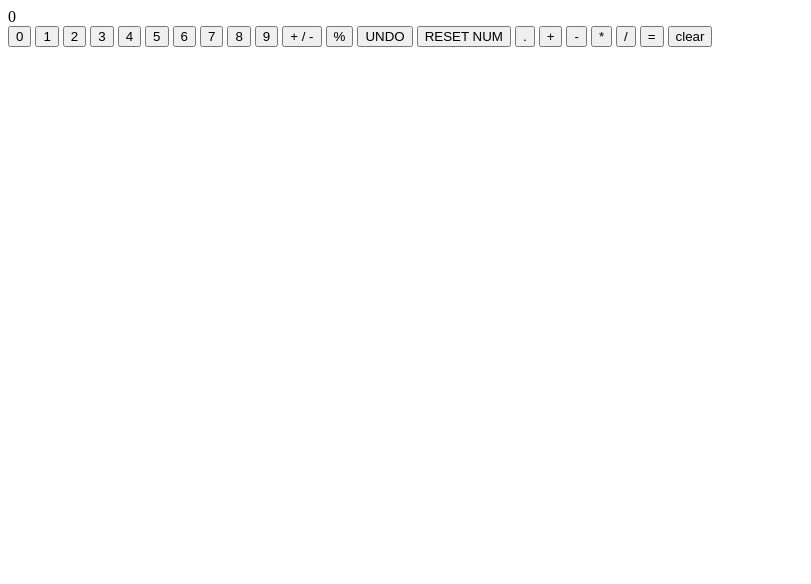
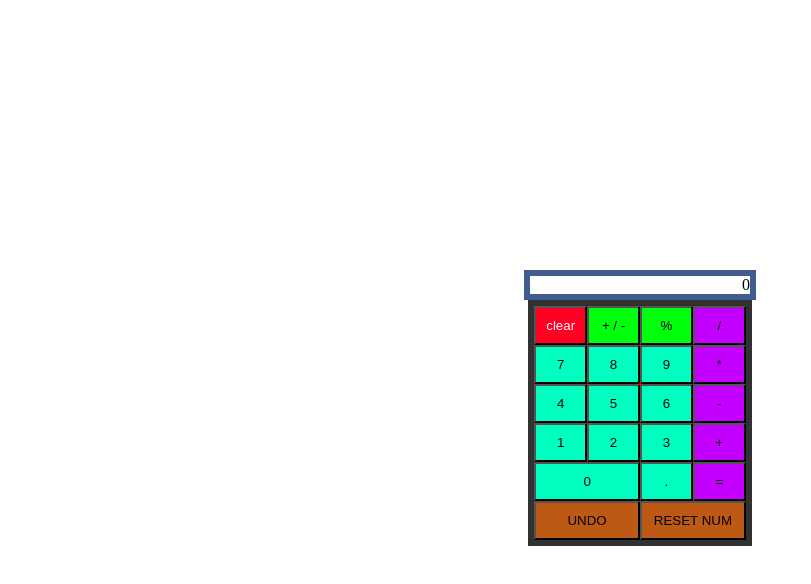
Before and after one commit to accountexeregister/Calculator, a plain HTML site: page index.html in a window 1280 px wide. Shown: the whole page, without its empty margins (0-811 px from the left). Drawn offline with Linux system fonts and the light colour scheme.

Commit message:
Makes = do nothing if pressed more than once

```diff
--- a/css/styles.css
+++ b/css/styles.css
@@ -0,0 +1,145 @@
+* {
+    box-sizing: border-box;
+}
+
+.container {
+    height: 100vh;
+    display: flex;
+    flex-direction: column;
+    justify-content: center;
+    align-items: center;
+    /*border: 15px solid rgba(0, 0, 0, 0.808);
+    */
+}
+
+.display {
+    /*
+    border-top: 6px solid rgba(0, 0, 0, 0.808);
+    border-left: 6px solid rgba(0, 0, 0, 0.808);
+    border-right: 6px solid rgba(0, 0, 0, 0.808);
+    */
+    border: 6px solid rgb(63, 94, 141);
+    text-align: right;
+    flex: 0;
+}
+
+.input-container {
+    display: grid;
+    grid-template-columns: 1fr 1fr 1fr 1fr;
+    grid-template-areas:
+        "clear inverse-sign apply-percent divide"
+        "b7 b8 b9 multiplyArea"
+        "b4 b5 b6 subtractArea"
+        "b1 b2 b3 addArea"
+        "b0 b0 dotArea operate"
+        "undo undo reset reset";
+    border: 6px solid rgba(0, 0, 0, 0.808);
+    flex: 0;
+}
+
+
+button {
+    padding: 10px;
+}
+
+.number {
+    background-color: rgb(0, 255, 191);
+}
+
+.operation {
+    background-color: rgb(195, 0, 255);
+}
+
+.backtrack {
+    background-color: rgb(189, 88, 21);
+}
+
+.special {
+    background-color: rgb(0, 255, 13);
+}
+
+.b0 {
+    grid-area: b0;
+}
+
+.b1 {
+    grid-area: b1;
+}
+
+.b2 {
+    grid-area: b2;
+}
+
+.b3 {
+    grid-area: b3;
+}
+
+.b4 {
+    grid-area: b4;
+}
+
+.b5 {
+    grid-area: b5;
+}
+
+.b6 {
+    grid-area: b6;
+}
+
+.b7 {
+    grid-area: b7;
+}
+
+.b8 {
+    grid-area: b8;
+}
+
+.b9 {
+    grid-area: b9;
+}
+
+.inverse-sign {
+    grid-area: inverse-sign;
+}
+
+.apply-percent {
+    grid-area: apply-percent;
+}
+
+.undo {
+    grid-area: undo;
+}
+
+.reset {
+    grid-area: reset;
+}
+
+.dot {
+    grid-area: dotArea;
+}
+
+.add {
+    grid-area: addArea;
+}
+
+.subtract {
+    grid-area: subtractArea;
+}
+
+.multiply {
+    grid-area: multiplyArea;
+}
+
+.divide {
+    grid-area: divide;
+}
+
+.operate {
+    grid-area: operate;
+}
+
+.clear {
+    grid-area: clear;
+    background-color: rgb(255, 0, 34);
+    color: white;
+}
--- a/index.html
+++ b/index.html
@@ -7,29 +7,31 @@
         <script src="js/script.js" defer></script>
     </head>
     <body>
+     <div class="container">
         <div class="display"></div>
         <div class="input-container">
-            <button type="button" data-key="48" class="b0">0</button>
-            <button type="button" data-key="49" class="b1">1</button>
-            <button type="button" data-key="50" class="b2">2</button>
-            <button type="button" data-key="51" class="b3">3</button>
-            <button type="button" data-key="52" class="b4">4</button>
-            <button type="button" data-key="53" class="b5">5</button>
-            <button type="button" data-key="54" class="b6">6</button>
-            <button type="button" data-key="55" class="b7">7</button>
-            <button type="button" data-key="56" class="b8">8</button>
-            <button type="button" data-key="57" class="b9">9</button>
-            <button type="button" data-key="18" class="inverse-sign">+ / -</button>
-            <button type="button" data-key="188" class="apply-percent">%</button>
-            <button type="button" data-key="8" class="undo">UNDO</button>
-            <button type="button" data-key="46" class="reset">RESET NUM</button>
-            <button type="button" data-key="190" class="dot">.</button>
-            <button type="button" data-key="187" class="add">+</button>
-            <button type="button" data-key="189" class="subtract">-</button>
-            <button type="button" data-key="88" class="multiply">*</button>
-            <button type="button" data-key="191" class="divide">/</button>
-            <button type="button" data-key="187" class="operate">=</button>
+            <button type="button" data-key="48" class="b0 number">0</button>
+            <button type="button" data-key="49" class="b1 number">1</button>
+            <button type="button" data-key="50" class="b2 number">2</button>
+            <button type="button" data-key="51" class="b3 number">3</button>
+            <button type="button" data-key="52" class="b4 number">4</button>
+            <button type="button" data-key="53" class="b5 number">5</button>
+            <button type="button" data-key="54" class="b6 number">6</button>
+            <button type="button" data-key="55" class="b7 number">7</button>
+            <button type="button" data-key="56" class="b8 number">8</button>
+            <button type="button" data-key="57" class="b9 number">9</button>
+            <button type="button" data-key="18" class="inverse-sign special">+ / -</button>
+            <button type="button" data-key="188" class="apply-percent special">%</button>
+            <button type="button" data-key="8" class="undo backtrack">UNDO</button>
+            <button type="button" data-key="46" class="reset backtrack">RESET NUM</button>
+            <button type="button" data-key="190" class="dot number">.</button>
+            <button type="button" data-key="187" class="add operation">+</button>
+            <button type="button" data-key="189" class="subtract operation">-</button>
+            <button type="button" data-key="88" class="multiply operation">*</button>
+            <button type="button" data-key="191" class="divide operation">/</button>
+            <button type="button" data-key="187" class="operate operation">=</button>
             <button type="button" data-key="27" class="clear">clear</button>
         </div>
+       </div>
     </body>
 </html>
--- a/js/script.js
+++ b/js/script.js
@@ -244,6 +244,10 @@ function displayOperation() {
 }
 
 function displayOperationEquals() {
+    //if equals pressed, return
+    if (equalsPressed) {
+        return;
+    }
     //executes displayOperation
     displayOperation();
     //set equalsPressed to true
@@ -366,6 +370,9 @@ function generateInputButtons() {
 
     //add keyboard support to all buttons
     window.addEventListener("keydown", executeButton);
+    //set display text box to be same width as ".input-container"
+    document.querySelector(".display").style.width =
+        `${document.querySelector(".input-container").clientWidth + 20}px`;
     //set initial display text content to initial globalValue1 (0)
     document.querySelector(".display").textContent = globalValue1;
 }
```
